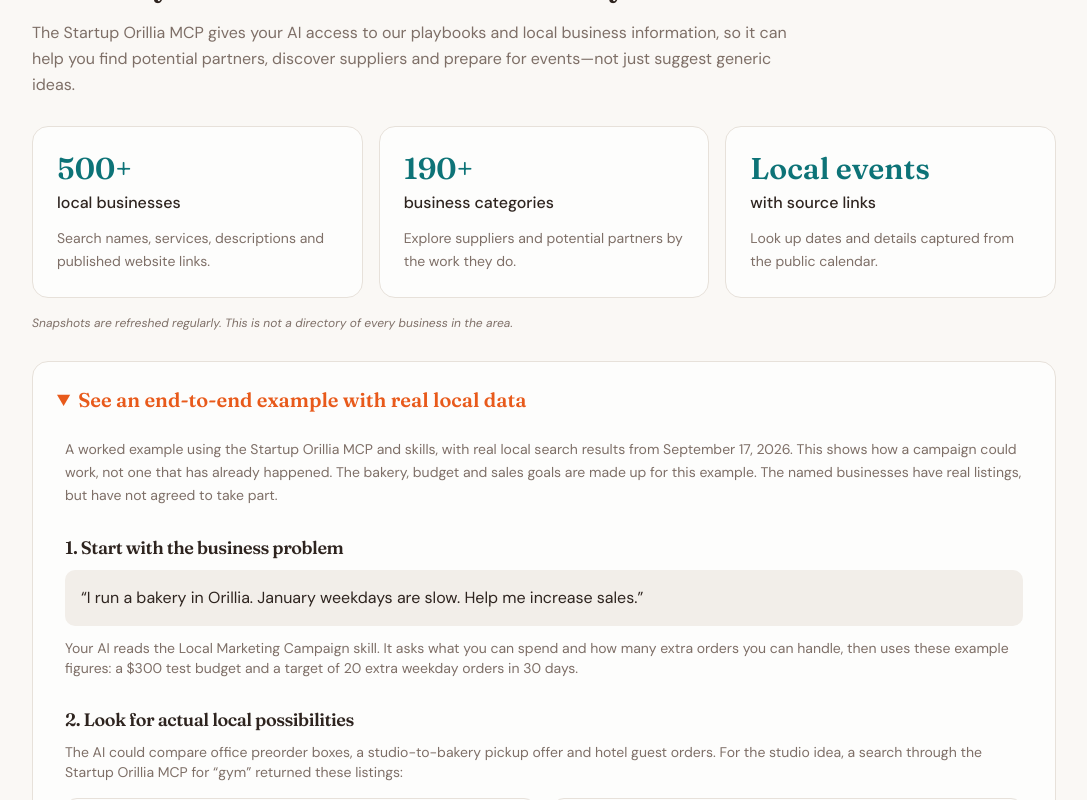
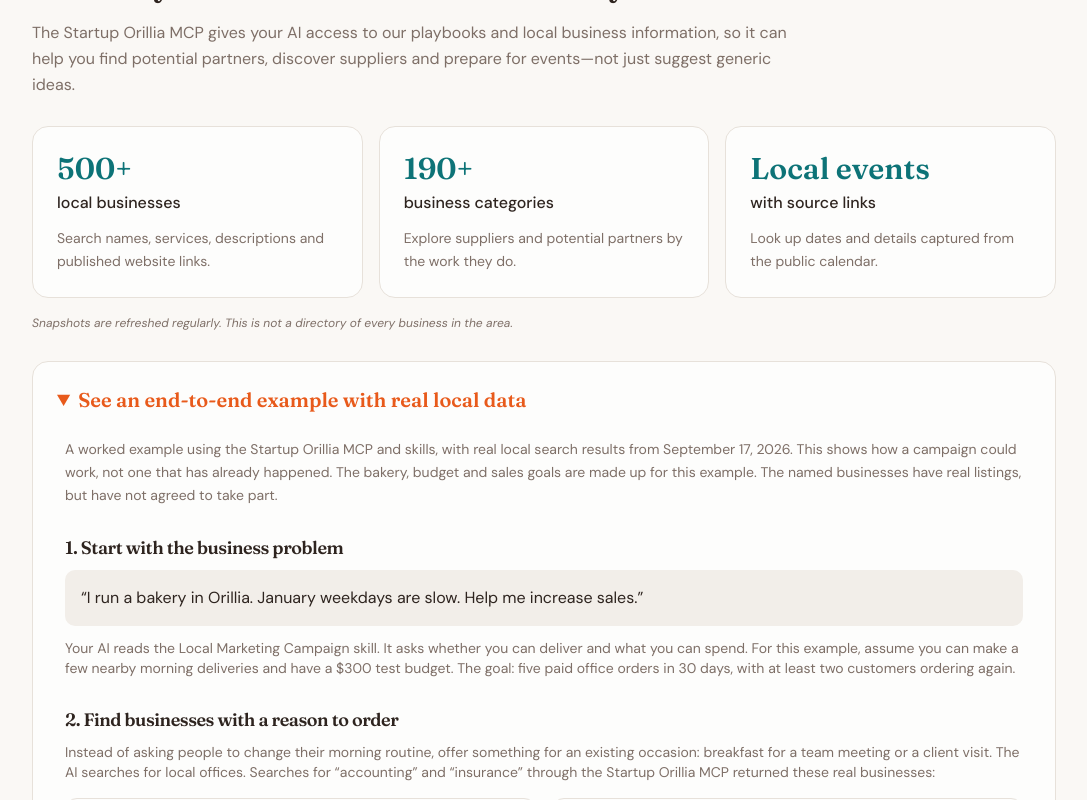
Before and after one commit to startuporillia/startuporillia, a React (Vite) app: page /skills in a window 1280 px wide. Both pictures are taken after a click on the heading "See an end-to-end example with real local data". Shown: the part 634-1434 px from the top of the page, without its empty margins (96-1183 px from the left). Built offline with nearby package versions, Linux system fonts and the light colour scheme.

Commit message:
Replace weak bakery partnership example with office breakfast test

```diff
--- a/src/components/skills/LocalDataExample.tsx
+++ b/src/components/skills/LocalDataExample.tsx
@@ -17,14 +17,14 @@
         <summary className="cursor-pointer p-6 font-heading text-xl font-semibold text-brand-orange">See an end-to-end example with real local data</summary>
         <div className="px-6 pb-6 md:px-8 md:pb-8 space-y-7">
           <p className="text-sm text-muted-foreground leading-relaxed">A worked example using the Startup Orillia MCP and skills, with real local search results from September 17, 2026. This shows how a campaign could work, not one that has already happened. The bakery, budget and sales goals are made up for this example. The named businesses have real listings, but have not agreed to take part.</p>
-          <div><h3 className="font-heading text-lg font-semibold mb-2">1. Start with the business problem</h3><blockquote className="rounded-lg bg-secondary p-4">“I run a bakery in Orillia. January weekdays are slow. Help me increase sales.”</blockquote><p className="text-sm text-muted-foreground mt-3">Your AI reads the Local Marketing Campaign skill. It asks what you can spend and how many extra orders you can handle, then uses these example figures: a $300 test budget and a target of 20 extra weekday orders in 30 days.</p></div>
-          <div><h3 className="font-heading text-lg font-semibold mb-2">2. Look for actual local possibilities</h3><p className="text-sm text-muted-foreground mb-4">The AI could compare office preorder boxes, a studio-to-bakery pickup offer and hotel guest orders. For the studio idea, a search through the Startup Orillia MCP for “gym” returned these listings:</p><div className="grid md:grid-cols-2 gap-4">
-            <article className="rounded-xl border p-4"><p className="text-xs uppercase tracking-wide text-brand-teal mb-2">From the business listing</p><h4 className="font-semibold mb-2">ALIGN Yoga &amp; Pilates Studio</h4><p className="text-sm text-muted-foreground mb-3">Listed in Orillia under Gyms &amp; Fitness Centres. Its description mentions warm and hot yoga classes and education workshops.</p><a href="https://business.orillia.com/list/member/align-yoga-pilates-studio-1216" target="_blank" rel="noreferrer" className="text-sm text-brand-orange underline">Read the official listing</a></article>
-            <article className="rounded-xl border p-4"><p className="text-xs uppercase tracking-wide text-brand-teal mb-2">From the business listing</p><h4 className="font-semibold mb-2">Nucleo Pilates &amp; Rowing</h4><p className="text-sm text-muted-foreground mb-3">Listed in Orillia under Gyms &amp; Fitness Centres. Its description mentions small-group Pilates, indoor rowing and barre.</p><a href="https://business.orillia.com/list/member/nucleo-pilates-rowing-1177" target="_blank" rel="noreferrer" className="text-sm text-brand-orange underline">Read the official listing</a></article>
-          </div><p className="text-sm text-muted-foreground mt-3">An idea to test, not a fact from the listings: people leaving a class might enjoy picking up something from the bakery on their way home. Check the location, class times, food preferences and whether customers are interested before suggesting a partnership. Membership is not an endorsement or quality rating.</p></div>
-          <div><h3 className="font-heading text-lg font-semibold mb-2">3. Say “Build the studio idea”</h3><p className="text-sm text-muted-foreground leading-relaxed">The AI suggests a two-week test. Customers order ahead and collect a simple bakery bundle at a set time on weekdays. Set the price after checking ingredient, packaging and staff costs. Give each participating studio its own code so you can see where orders come from. Only accept as many extra orders as you can handle. Get the studio’s agreement before offering a discount together, using its logo or announcing a partnership.</p></div>
-          <div><h3 className="font-heading text-lg font-semibold mb-2">4. Get drafts you can actually use</h3><p className="text-sm font-medium mb-2">Example message for you to review and send</p><blockquote className="rounded-lg bg-secondary p-4 text-sm leading-relaxed">Hi ALIGN team—I'm the owner of [bakery]. I found your yoga classes through the local business directory. Would you be open to discussing a small weekday bakery pickup test for interested customers? We would handle preorders and pickup at our shop, and agree the offer and wording with you first. No customer list sharing needed. Is this something your customers might find useful?</blockquote><p className="text-sm font-medium mt-4 mb-2">Example message for customers, once the partner agrees</p><p className="text-sm text-muted-foreground">“Make your weekday a little sweeter. Preorder [bundle] for [price] and collect at [bakery] during [window]. Order by [deadline]. Ingredients and allergen information: [link].”</p></div>
-          <div><h3 className="font-heading text-lg font-semibold mb-2">5. Leave with a 30-day plan and a decision</h3><ol className="list-decimal pl-5 space-y-2 text-sm text-muted-foreground"><li><strong className="text-foreground">Days 1–7:</strong> check costs and how many extra orders you can handle. Record your usual weekday orders and ask one possible partner whether the idea would work for them.</li><li><strong className="text-foreground">Days 8–14:</strong> if they agree, settle the offer, order codes, pickup details and wording together. Otherwise change the idea before spending money.</li><li><strong className="text-foreground">Days 15–28:</strong> run the test. Record orders using each code, sales, the cost of filling those orders, staff time and customer feedback.</li><li><strong className="text-foreground">Days 29–30:</strong> compare with normal weekdays. Aim for 20 extra orders and stay within $300. Continue only if the money earned is worth the cost and effort. Some customers using a code might have bought from you anyway, so do not count every code as an extra sale.</li></ol></div>
+          <div><h3 className="font-heading text-lg font-semibold mb-2">1. Start with the business problem</h3><blockquote className="rounded-lg bg-secondary p-4">“I run a bakery in Orillia. January weekdays are slow. Help me increase sales.”</blockquote><p className="text-sm text-muted-foreground mt-3">Your AI reads the Local Marketing Campaign skill. It asks whether you can deliver and what you can spend. For this example, assume you can make a few nearby morning deliveries and have a $300 test budget. The goal: five paid office orders in 30 days, with at least two customers ordering again.</p></div>
+          <div><h3 className="font-heading text-lg font-semibold mb-2">2. Find businesses with a reason to order</h3><p className="text-sm text-muted-foreground mb-4">Instead of asking people to change their morning routine, offer something for an existing occasion: breakfast for a team meeting or a client visit. The AI searches for local offices. Searches for “accounting” and “insurance” through the Startup Orillia MCP returned these real businesses:</p><div className="grid md:grid-cols-2 gap-4">
+            <article className="rounded-xl border p-4"><p className="text-xs uppercase tracking-wide text-brand-teal mb-2">From the business listing</p><h4 className="font-semibold mb-2">Brock-Simcoe Accounting</h4><p className="text-sm text-muted-foreground mb-3">Listed in Orillia under Accounting &amp; Bookkeeping.</p><a href="https://business.orillia.com/list/member/brock-simcoe-accounting-orillia-240" target="_blank" rel="noreferrer" className="text-sm text-brand-orange underline">Read the official listing</a></article>
+            <article className="rounded-xl border p-4"><p className="text-xs uppercase tracking-wide text-brand-teal mb-2">From the business listing</p><h4 className="font-semibold mb-2">McDougall Insurance &amp; Financial</h4><p className="text-sm text-muted-foreground mb-3">Listed in Orillia under Insurance.</p><a href="https://business.orillia.com/list/member/mcdougall-insurance-financial-74" target="_blank" rel="noreferrer" className="text-sm text-brand-orange underline">Read the official listing</a></article>
+          </div><p className="text-sm text-muted-foreground mt-3">These are businesses to research, not confirmed customers. The listings do not tell us their team size, meeting schedule or whether they buy food. First check their location and ask whether they ever order breakfast for meetings. Chamber membership is not an endorsement or quality rating.</p></div>
+          <div><h3 className="font-heading text-lg font-semibold mb-2">3. Say “Build the office breakfast idea”</h3><p className="text-sm text-muted-foreground leading-relaxed">The AI builds a simple offer: a box of 12 muffins and pastries, ordered the day before, ready for a weekday meeting. Offer pickup or delivery within a small area if the costs work. Set the price after adding up ingredients, packaging, staff time and delivery. Include ingredients and allergen information. Start with two delivery slots a day, rather than promising more than you can manage.</p></div>
+          <div><h3 className="font-heading text-lg font-semibold mb-2">4. Get drafts you can actually use</h3><p className="text-sm font-medium mb-2">A first message for you to review and send through an appropriate business contact</p><blockquote className="rounded-lg bg-secondary p-4 text-sm leading-relaxed">Hi Brock-Simcoe team—I'm the owner of [bakery] in Orillia. Do you ever order breakfast for team meetings or client visits? We're testing a box of 12 muffins and pastries that can be ordered the day before, with weekday pickup or nearby delivery. If that's useful, may I send you the menu and prices?</blockquote><p className="text-sm font-medium mt-4 mb-2">A short offer for your website or menu</p><p className="text-sm text-muted-foreground">“Breakfast for your next meeting. A box of 12 muffins and pastries for [price]. Order by [time] the day before. Weekday pickup or delivery in [area] for [fee]. See ingredients and allergen information at [link].”</p></div>
+          <div><h3 className="font-heading text-lg font-semibold mb-2">5. Leave with a 30-day plan and a decision</h3><ol className="list-decimal pl-5 space-y-2 text-sm text-muted-foreground"><li><strong className="text-foreground">Days 1–7:</strong> price the box, check delivery costs and make a short menu. Research ten nearby offices and check whether they order food for meetings.</li><li><strong className="text-foreground">Days 8–14:</strong> share the offer with interested businesses. Take a few paid trial orders and ask whether the food, timing and price worked for them.</li><li><strong className="text-foreground">Days 15–28:</strong> invite satisfied customers to order for their next meeting. Track orders, sales, food and delivery costs, and staff time. Do not keep contacting businesses that decline.</li><li><strong className="text-foreground">Days 29–30:</strong> did you get five paid office orders and two repeat customers? Did each order leave enough money after costs to make the work worthwhile? Stay within the $300 test budget. If delivery costs too much, test pickup only; if there is little interest, stop and try a different offer.</li></ol></div>
           <p className="text-sm text-muted-foreground border-t pt-5">That is the combination: a skill guides the work, the Startup Orillia MCP provides local information, and your AI helps turn it into drafts and decisions. You check the details, approve the plan and take action.</p>
           <a href="#setup" className="btn-primary inline-flex">Try it with your AI tool</a>
         </div>
```
